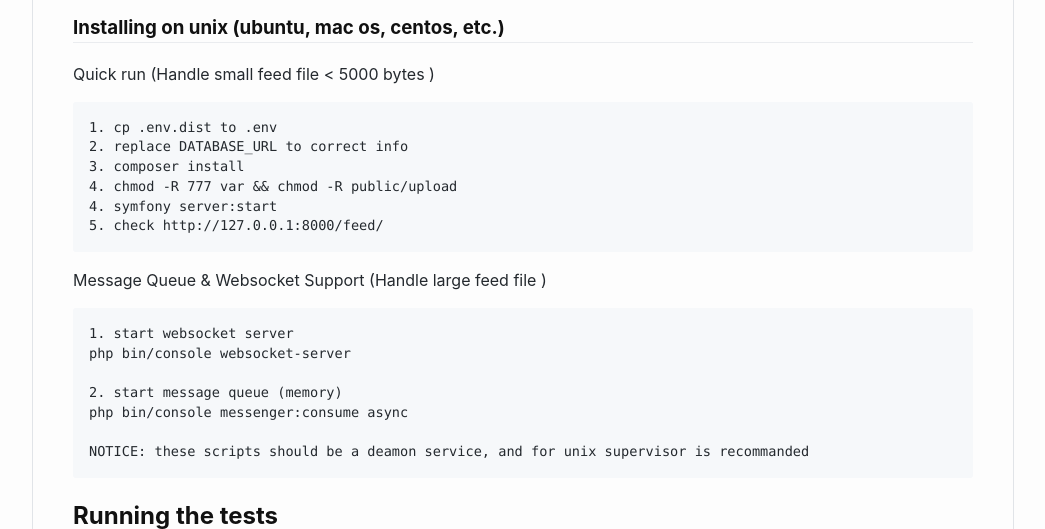
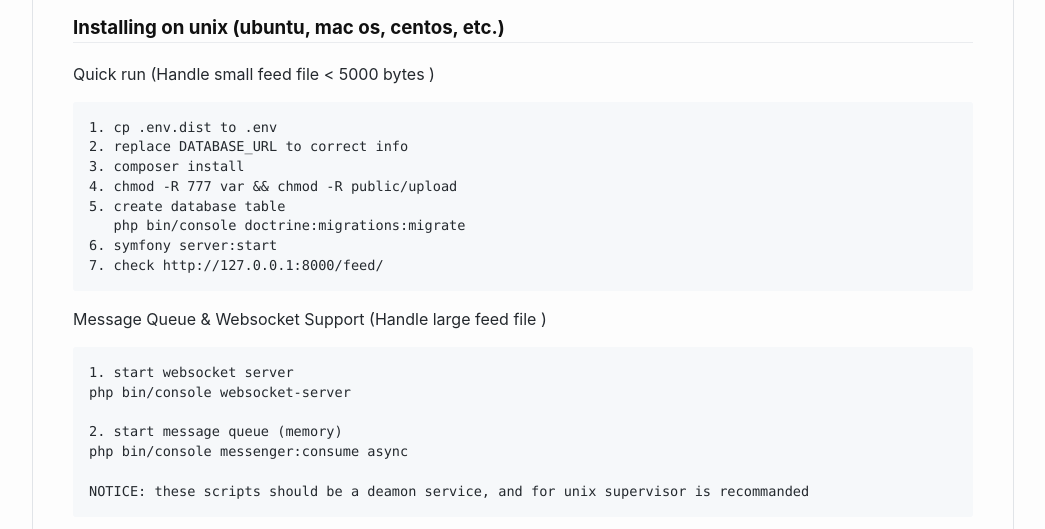
Before and after one commit to canior/json-consumer, a Symfony app: template templates/index.html.twig in a window 1280 px wide. Shown: the part 1583-2112 px from the top of the page, without its empty margins (117-1162 px from the left). Run offline with Twig, Linux system fonts and the light colour scheme; the template is opened without the code that fills it, so the values that code supplies are empty; some libraries are stand-ins or nearby versions.

Commit message:
update readme

```diff
--- a/templates/index.html.twig
+++ b/templates/index.html.twig
@@ -60,8 +60,10 @@ apache: 2.0+
 2. replace DATABASE_URL to correct info
 3. composer install
 4. chmod -R 777 var &amp;&amp; chmod -R public/upload
-4. symfony server:start
-5. check http://127.0.0.1:8000/feed/
+5. create database table
+   php bin/console doctrine:migrations:migrate
+6. symfony server:start
+7. check http://127.0.0.1:8000/feed/
 </code></pre>
     <p>Message Queue &amp; Websocket Support (Handle large feed file )</p>
     <pre><code>1. start websocket server
```
